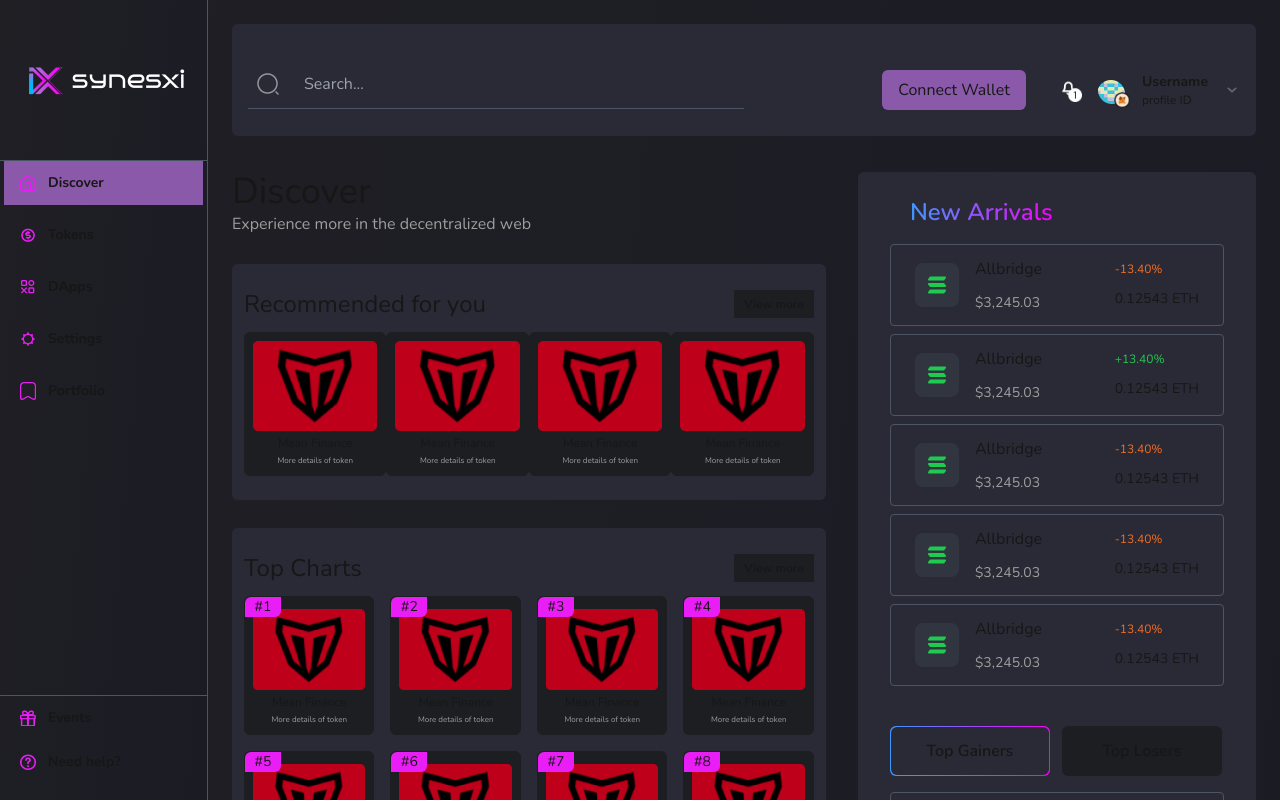
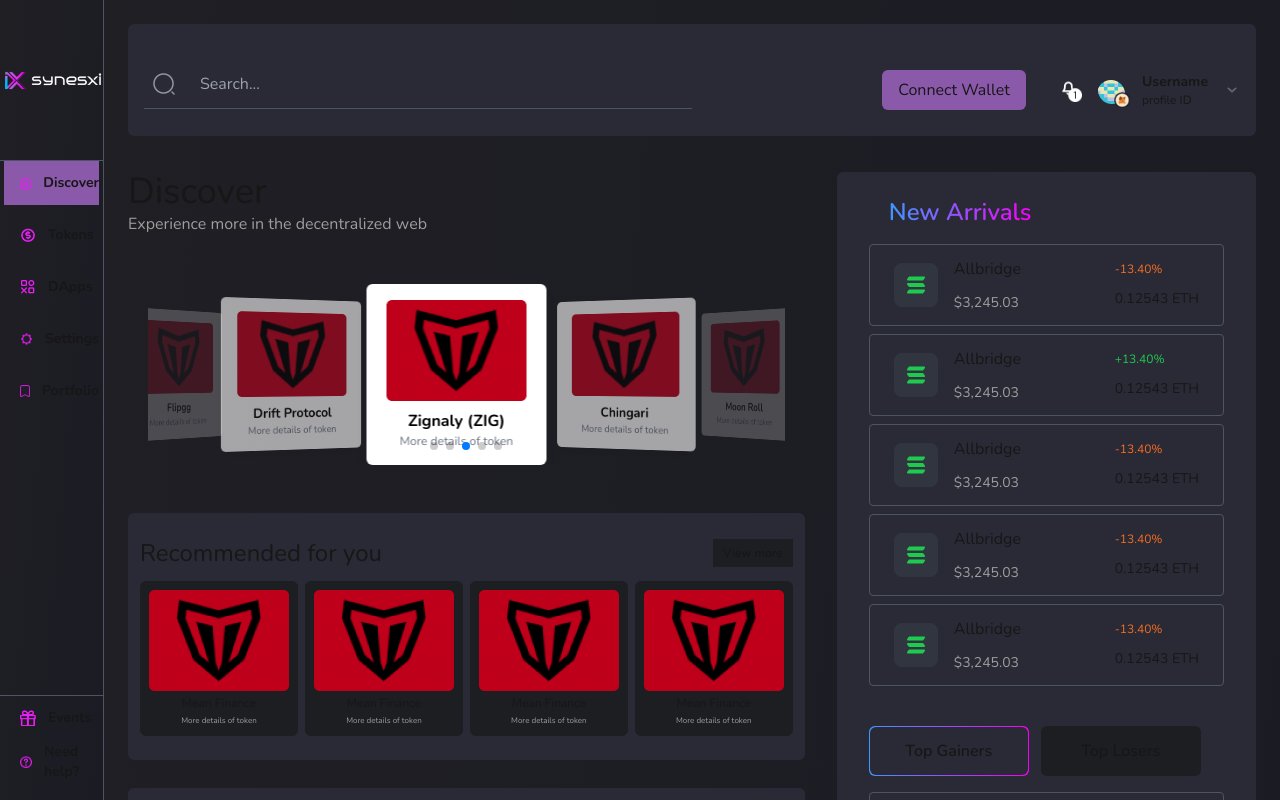
Before and after one commit to softpromin/synesxi-client, a Next.js app: page /discover in a window 1280 px wide. Shown: the top 800 px of the page. Built offline with nearby package versions, Linux system fonts and the light colour scheme.

Commit message:
Add the carousel

```diff
--- a/app/discover/page.tsx
+++ b/app/discover/page.tsx
@@ -1,3 +1,4 @@
+import Carousel from "@/components/discover/Carousel";
 import Recommends from "@/components/discover/Recommends";
 import TopCharts from "@/components/discover/TopCharts";
 import NewArrivals from "@/components/discover/NewArrivals";
@@ -11,6 +12,7 @@
           <div className='text-4xl'>Discover</div>
           <div className='text-custom-gray'>Experience more in the decentralized web</div>
         </div>
+        <Carousel />
         <Recommends />
         <TopCharts />
       </div>
--- a/app/globals.css
+++ b/app/globals.css
@@ -19,3 +19,35 @@
   background: var(--background);
   font-family: 'Nunito', Arial, sans-serif;
 }
+
+.carousel-container {
+  width: 100%;
+  max-width: 700px;
+  margin: auto;
+  padding: 20px;
+}
+
+.mySwiper .swiper-slide {
+  width: 200px;
+  height: auto;
+  transition: transform 0.3s ease-in-out;
+}
+
+.mySwiper .swiper-slide-active {
+  transform: scale(1.1); /* Enlarge the active slide */
+}
+
+.item-card {
+  width: 180px;
+  text-align: center;
+}
+
+.swiper-pagination-bullet {
+  background-color: gray;
+  opacity: 0.5;
+}
+
+.swiper-pagination-bullet-active {
+  background-color: white;
+  opacity: 1;
+}
--- /dev/null
+++ b/components/discover/Carousel.tsx
@@ -0,0 +1,70 @@
+'use client';
+
+import { Swiper, SwiperSlide } from 'swiper/react';
+import 'swiper/css';
+import 'swiper/css/pagination';
+import 'swiper/css/effect-coverflow';
+import Image from 'next/image';
+import { Pagination, EffectCoverflow } from 'swiper/modules';
+import { useState } from 'react';
+
+const Carousel = () => {
+    const items = [
+        { id: 'flipgg', name: 'Flipgg', imageUrl: '/images/flipgg.png' },
+        { id: 'drift-protocol', name: 'Drift Protocol', imageUrl: '/images/drift-protocol.png' },
+        { id: 'zig', name: 'Zignaly (ZIG)', imageUrl: '/images/zig.png' },
+        { id: 'chingari', name: 'Chingari', imageUrl: '/images/chingari.png' },
+        { id: 'moon-roll', name: 'Moon Roll', imageUrl: '/images/moon-roll.png' },
+    ];
+
+    const [activeIndex, setActiveIndex] = useState(2);
+
+    return (
+        <div className="carousel-container">
+            <Swiper
+                modules={[Pagination, EffectCoverflow]}
+                effect="coverflow"
+                grabCursor={true}
+                centeredSlides={true}
+                slidesPerView="auto"
+                coverflowEffect={{
+                    rotate: 12,
+                    stretch: 0,
+                    depth: 100,
+                    modifier: 2.5,
+                    slideShadows: false,
+                }}
+                pagination={{ clickable: true }}
+                className="mySwiper"
+                initialSlide={2}
+                onSlideChange={(swiper) => setActiveIndex(swiper.activeIndex)}
+            >
+                {items.map((item, index) => (
+                    <SwiperSlide key={item.id} className="flex justify-center items-center">
+                        <div
+                            className="item-card flex flex-col items-center bg-white rounded-md p-4 shadow-lg"
+                            style={{
+                                opacity:
+                                    activeIndex === index
+                                        ? 1
+                                        : Math.max(0.2, 1 - Math.abs(activeIndex - index) * 0.4),
+                            }}
+                        >
+                            <Image
+                                src={'/dapp/mean-finance.png'}
+                                alt={item.name}
+                                width={140}
+                                height={101}
+                                className="rounded"
+                            />
+                            <div className="text-center mt-2 font-bold text-black">{item.name}</div>
+                            <div className="text-center text-xs text-gray-500">More details of token</div>
+                        </div>
+                    </SwiperSlide>
+                ))}
+            </Swiper>
+        </div>
+    );
+};
+
+export default Carousel;
```
Also changed, not shown: package.json (+5 -4 lines), 1 other file (tests, documents, lock files or other folders).
